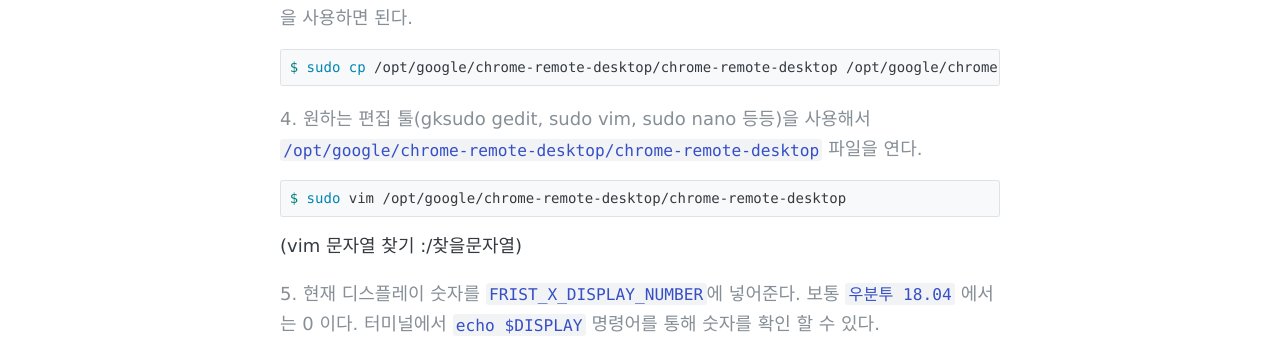
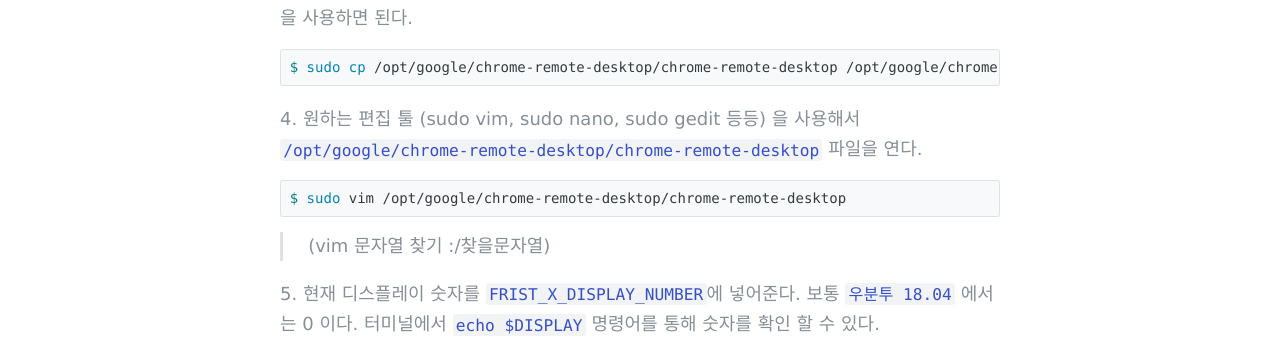
Before and after one commit to anifilm/anifilm.github.io, a Jekyll site: the page built from _posts/2019-07-23-chrome-remote-desktop.md, in a window 1280 px wide. Shown: the part 772-1122 px from the top of the page. Built offline with Jekyll 4.4.1, drawn with Linux system fonts in a browser that asks for light colours.

Commit message:
Update 2019-07-23-chrome-remote-desktop.md

````diff
--- a/_posts/2019-07-23-chrome-remote-desktop.md
+++ b/_posts/2019-07-23-chrome-remote-desktop.md
@@ -28,12 +28,12 @@
 $ sudo cp /opt/google/chrome-remote-desktop/chrome-remote-desktop /opt/google/chrome-remote-desktop/chrome-remote-desktop.orig
 ```
 
-###### 4. 원하는 편집 툴(gksudo gedit, sudo vim, sudo nano 등등)을 사용해서 `/opt/google/chrome-remote-desktop/chrome-remote-desktop` 파일을 연다.
+###### 4. 원하는 편집 툴 (sudo vim, sudo nano, sudo gedit 등등) 을 사용해서 `/opt/google/chrome-remote-desktop/chrome-remote-desktop` 파일을 연다.
 
 ```bash
 $ sudo vim /opt/google/chrome-remote-desktop/chrome-remote-desktop
 ```
-(vim 문자열 찾기 :/찾을문자열)
+>(vim 문자열 찾기 :/찾을문자열)
 
 ###### 5. 현재 디스플레이 숫자를 `FRIST_X_DISPLAY_NUMBER`에 넣어준다. 보통 `우분투 18.04` 에서는 0 이다. 터미널에서 `echo $DISPLAY` 명령어를 통해 숫자를 확인 할 수 있다.
 
````
